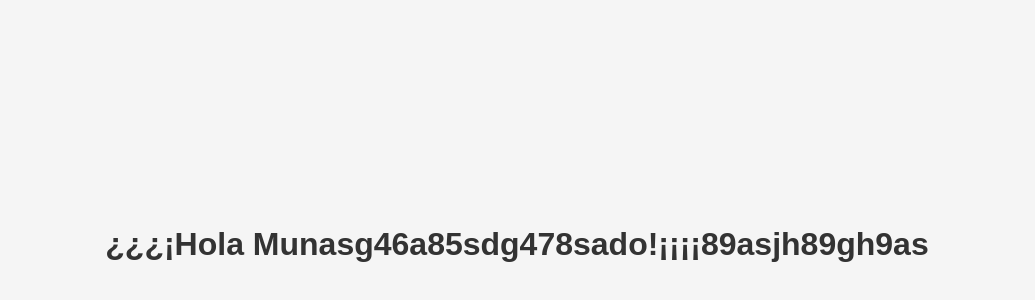
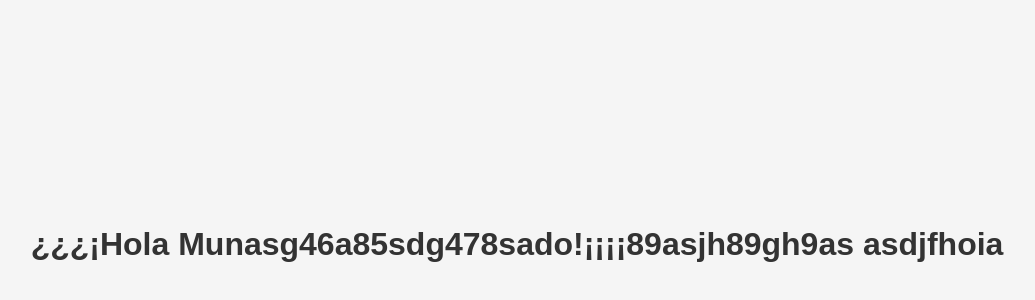
Before and after one commit to sgregorioASN/HolaMundo, a plain HTML site: page index.html in a window 1280 px wide. Shown: the part 156-456 px from the top of the page, without its empty margins (123-1158 px from the left). Drawn offline with Linux system fonts and the light colour scheme.

Commit message:
Otro cambio

```diff
--- a/index.html
+++ b/index.html
@@ -21,6 +21,6 @@
 </head>
 <body>
   <h1>¿¿¿¡Hola Munasg46a85sdg478sado!¡¡¡¡</h1>
-  <h1>89asjh89gh9as</h1>
+  <h1>89asjh89gh9as asdjfhoia</h1>
 </body>
 </html>
```
